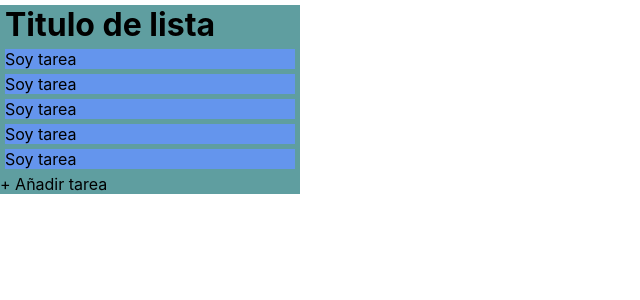
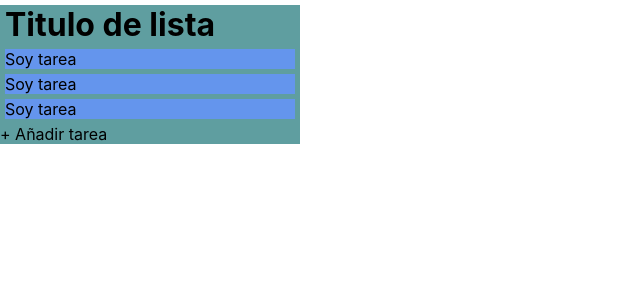
Before and after one commit to creativa-nk/Reto3, a React (Create React App) app: page / in a window 1280 px wide. Shown: the top 300 px of the page, without its empty margins (0-640 px from the left). Built offline with nearby package versions, Linux system fonts and the light colour scheme.

Commit message:
keyList, Lista con props

```diff
--- a/src/App.js
+++ b/src/App.js
@@ -1,16 +1,18 @@
 import React, { useState } from 'react';
 import List from './components/List';
-import Card from './components/Card';
-import store from './utils/store'
+import store from './utils/store';
 import './App.css';
 
 function App() {
-  const [data,setData] = useState(store)
+  const [data,setData] = useState(store);
   return (
     <div className="App">
-      {data.listIds.map((listId)=>(
-       <List />
-      ))}
+      {data.listIds.map((listId)=>{
+        const list = data.lists[listId];
+        return(
+          <List list={list} key={listId}/>
+        )
+      })}
     </div>
   );
 }
--- a/src/components/List.js
+++ b/src/components/List.js
@@ -3,16 +3,16 @@ import Card from './Card';
 import InputConteiner from './InputConteiner'
 
 
-export default function List(){
+export default function List({list}){
     return(
         <div className='lista'>
-            <h1 className='tituloLista'> Titulo de lista </h1>
-            <Card />
-            <Card/>
-            <Card/>
-            <Card/>
-            <Card/>
-            <InputConteiner />
+            <div>
+             <h1 className='tituloLista'> Titulo de lista </h1>
+             {list.cards.map((card)=>(
+                  <Card key={card.id} />
+              ))}
+             <InputConteiner />
+            </div>
         </div>
-    )
+    );
 }
```
